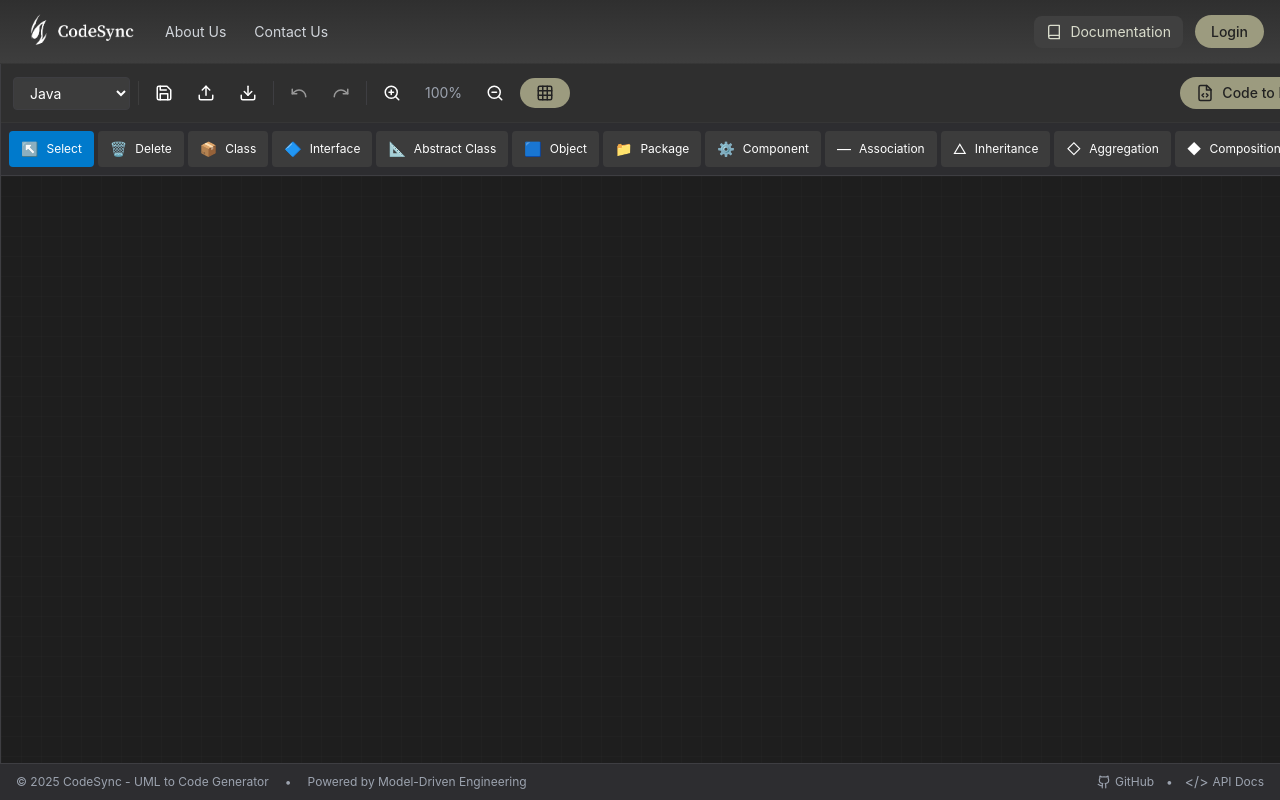
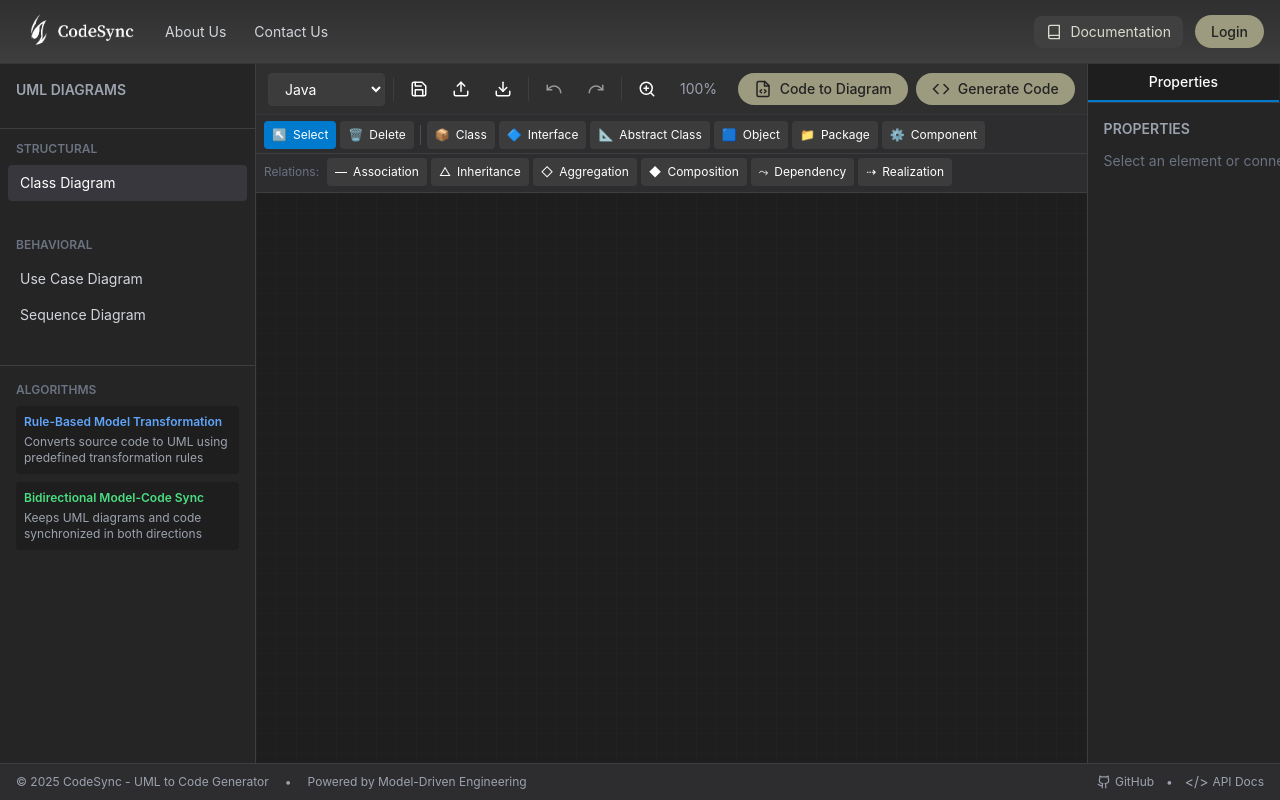
Before and after one commit to CONSTDREAM-PROJECTS/CodeSync, a React (Create React App) app: page / in a window 1280 px wide. Built offline with nearby package versions, Linux system fonts and the light colour scheme.

Commit message:
fixing things

```diff
--- a/src/components/DiagramSidebar.jsx
+++ b/src/components/DiagramSidebar.jsx
@@ -49,7 +49,7 @@ import React from 'react';
 
 const DiagramSidebar = ({ diagramTypes, selectedDiagram, onDiagramSelect }) => {
   return (
-    <div className="w-64 bg-[#252526] border-r border-[#3e3e42] overflow-y-auto">
+    <div className="w-64 flex-shrink-0 bg-[#252526] border-r border-[#3e3e42] overflow-y-auto">
       <div className="p-4 border-b border-[#3e3e42]">
         <h2 className="text-sm font-semibold text-gray-400 mb-3">UML DIAGRAMS</h2>
       </div>
--- a/src/components/DiagramToolbar.jsx
+++ b/src/components/DiagramToolbar.jsx
@@ -124,14 +124,14 @@ const DiagramToolbar = ({
     : 'Generate sequence flow documentation';
 
   return (
-    <div className="p-3 flex items-center justify-between" style={{ background: 'var(--panel-2)', borderBottom: '1px solid rgba(255,255,255,0.03)' }}>
-      <div className="flex items-center space-x-2">
+    <div className="px-3 py-2 flex items-center justify-between flex-shrink-0" style={{ background: 'var(--panel-2)', borderBottom: '1px solid rgba(255,255,255,0.03)' }}>
+      <div className="flex items-center space-x-2 min-w-0 overflow-hidden">
         {/* Language Selector — class diagram only */}
         {supportsLanguageSelect && (
           <select
             value={language}
             onChange={(e) => setLanguage(e.target.value)}
-            className="bg-[#3c3c3c] text-white px-3 py-1.5 rounded border border-[#3e3e42] text-sm focus:outline-none"
+            className="bg-[#3c3c3c] text-white px-3 py-1.5 rounded border border-[#3e3e42] text-sm focus:outline-none flex-shrink-0"
           >
             <option>Java</option>
             <option>Python</option>
@@ -139,33 +139,27 @@ const DiagramToolbar = ({
           </select>
         )}
 
-        <div className="w-px h-6" style={{ background: 'var(--panel)' }}></div>
+        <div className="w-px h-6 flex-shrink-0" style={{ background: 'var(--panel)' }}></div>
 
         {/* File Operations */}
-        <button
-          onClick={onNew}
-          className="p-2 hover:bg-[#3e3e42] rounded transition-colors"
-          title="New"
-        >
+        <button onClick={onNew} className="p-2 hover:bg-[#3e3e42] rounded transition-colors flex-shrink-0" title="New">
           <Save size={18} />
         </button>
-        <label className="p-2 hover:bg-[#3e3e42] rounded transition-colors cursor-pointer" title="Import">
+        <label className="p-2 hover:bg-[#3e3e42] rounded transition-colors cursor-pointer flex-shrink-0" title="Import">
           <Upload size={18} />
           <input type="file" accept=".json" onChange={onImport} className="hidden" />
         </label>
-        <button onClick={onExport} className="p-2 hover:bg-[#3e3e42] rounded transition-colors" title="Export">
+        <button onClick={onExport} className="p-2 hover:bg-[#3e3e42] rounded transition-colors flex-shrink-0" title="Export">
           <Download size={18} />
         </button>
 
-        <div className="w-px h-6 bg-[#3e3e42]"></div>
+        <div className="w-px h-6 bg-[#3e3e42] flex-shrink-0"></div>
 
         {/* Undo/Redo */}
         <button
           onClick={onUndo}
           disabled={!canUndo}
-          className={`p-2 rounded transition-colors ${
-            canUndo ? 'hover:bg-[#3e3e42]' : 'opacity-50 cursor-not-allowed'
-          }`}
+          className={`p-2 rounded transition-colors flex-shrink-0 ${canUndo ? 'hover:bg-[#3e3e42]' : 'opacity-50 cursor-not-allowed'}`}
           title="Undo"
         >
           <Undo size={18} />
@@ -173,27 +167,25 @@ const DiagramToolbar = ({
         <button
           onClick={onRedo}
           disabled={!canRedo}
-          className={`p-2 rounded transition-colors ${
-            canRedo ? 'hover:bg-[#3e3e42]' : 'opacity-50 cursor-not-allowed'
-          }`}
+          className={`p-2 rounded transition-colors flex-shrink-0 ${canRedo ? 'hover:bg-[#3e3e42]' : 'opacity-50 cursor-not-allowed'}`}
           title="Redo"
         >
           <Redo size={18} />
         </button>
 
-        <div className="w-px h-6 bg-[#3e3e42]"></div>
+        <div className="w-px h-6 bg-[#3e3e42] flex-shrink-0"></div>
 
         {/* View Controls */}
-        <button onClick={onZoomIn} className="p-2 hover:bg-[#3e3e42] rounded transition-colors" title="Zoom In">
+        <button onClick={onZoomIn} className="p-2 hover:bg-[#3e3e42] rounded transition-colors flex-shrink-0" title="Zoom In">
           <ZoomIn size={18} />
         </button>
-        <span className="text-sm text-gray-400 px-2">{Math.round(zoom * 100)}%</span>
-        <button onClick={onZoomOut} className="p-2 hover:bg-[#3e3e42] rounded transition-colors" title="Zoom Out">
+        <span className="text-sm text-gray-400 px-2 flex-shrink-0">{Math.round(zoom * 100)}%</span>
+        <button onClick={onZoomOut} className="p-2 hover:bg-[#3e3e42] rounded transition-colors flex-shrink-0" title="Zoom Out">
           <ZoomOut size={18} />
         </button>
         <button
           onClick={onToggleGrid}
-          className={`p-2 rounded transition-colors ${showGrid ? 'btn-primary' : 'hover:bg-[#3e3e42]'}`}
+          className={`p-2 rounded transition-colors flex-shrink-0 ${showGrid ? 'btn-primary' : 'hover:bg-[#3e3e42]'}`}
           style={showGrid ? { color: '#222' } : {}}
           title="Toggle Grid"
         >
@@ -201,7 +193,7 @@ const DiagramToolbar = ({
         </button>
       </div>
 
-      <div className="flex items-center space-x-2">
+      <div className="flex items-center space-x-2 flex-shrink-0 ml-2">
         {/* Code to Diagram — Class Diagram only */}
         {supportsCodeImport && (
           <button
--- a/src/components/PropertiesPanel.jsx
+++ b/src/components/PropertiesPanel.jsx
@@ -188,7 +188,7 @@ const PropertiesPanel = ({
   };
 
   return (
-    <div className="w-96 bg-[#252526] border-l border-[#3e3e42] flex flex-col">
+    <div className="w-96 flex-shrink-0 bg-[#252526] border-l border-[#3e3e42] flex flex-col">
       {/* Tabs */}
       <div className="flex border-b border-[#3e3e42]">
         <button
--- a/src/components/ToolPalette.jsx
+++ b/src/components/ToolPalette.jsx
@@ -55,29 +55,83 @@ import React from 'react';
  */
 
 const ToolPalette = ({ toolbarItems, selectedTool, onToolSelect, onElementAdd }) => {
-  return (
-    <div className="bg-[#2d2d30] border-b border-[#3e3e42] p-2 flex items-center space-x-1 overflow-x-auto">
-      {toolbarItems.map(item => (
-        <button
-          key={item.id}
-          onClick={() => {
+
+  /**
+   * handleClick(item)
+   * LAYMAN'S: Routes the click to the right handler — mode tools
+   *   (select/delete) change the cursor mode; everything else adds
+   *   an element or activates connection drawing.
+   * TECHNICAL: Guard on item.id against the two special mode IDs.
+   */
+  const handleClick = (item) => {
     if (item.id === 'select' || item.id === 'delete') {
       onToolSelect(item.id);
     } else {
       onElementAdd(item.id);
     }
-          }}
-          className={`px-3 py-2 rounded text-sm flex items-center space-x-2 whitespace-nowrap transition-colors ${
+  };
+
+  /**
+   * buttonClass(item)
+   * LAYMAN'S: Returns the correct CSS classes for a button —
+   *   blue if it's the active tool, dark grey otherwise.
+   * TECHNICAL: Active state is driven by selectedTool prop.
+   */
+  const buttonClass = (item) =>
+    `px-2 py-1.5 rounded text-xs flex items-center gap-1.5 whitespace-nowrap transition-colors flex-shrink-0 ${
       selectedTool === item.id
         ? 'bg-[#007acc] text-white'
         : 'bg-[#3c3c3c] hover:bg-[#4e4e4e] text-white'
-          }`}
-          title={item.label}
-        >
+    }`;
+
+  // Split into two groups: mode+elements on row 1, relationships on row 2
+  const row1 = toolbarItems.filter(i => i.group === 'mode' || i.group === 'element');
+  const row2 = toolbarItems.filter(i => i.group === 'relation');
+
+  // If no group tags (fallback for old data), render original single row
+  if (row2.length === 0 && row1.length === 0) {
+    return (
+      <div className="bg-[#2d2d30] border-b border-[#3e3e42] px-2 py-1.5 flex items-center gap-1 overflow-x-auto flex-shrink-0">
+        {toolbarItems.map(item => (
+          <button key={item.id} onClick={() => handleClick(item)} className={buttonClass(item)} title={item.label}>
             <span>{item.icon}</span>
-          <span className="text-xs">{item.label}</span>
+            <span>{item.label}</span>
           </button>
         ))}
+      </div>
+    );
+  }
+
+  return (
+    <div className="bg-[#2d2d30] border-b border-[#3e3e42] flex flex-col flex-shrink-0">
+      {/* Row 1 — Mode controls + Element types */}
+      <div className="px-2 pt-1.5 pb-1 flex items-center gap-1 overflow-x-auto border-b border-[#3e3e42]">
+        {row1.map((item, idx) => (
+          <>
+            {/* Divider between mode and element groups */}
+            {idx > 0 && item.group === 'element' && row1[idx - 1]?.group === 'mode' && (
+              <div key={`div-${item.id}`} className="w-px h-5 bg-[#4e4e4e] flex-shrink-0 mx-0.5" />
+            )}
+            <button key={item.id} onClick={() => handleClick(item)} className={buttonClass(item)} title={item.label}>
+              <span>{item.icon}</span>
+              <span>{item.label}</span>
+            </button>
+          </>
+        ))}
+      </div>
+
+      {/* Row 2 — Relationship types (only shown if any exist) */}
+      {row2.length > 0 && (
+        <div className="px-2 pt-1 pb-1.5 flex items-center gap-1 overflow-x-auto">
+          <span className="text-xs text-gray-500 mr-1 flex-shrink-0">Relations:</span>
+          {row2.map(item => (
+            <button key={item.id} onClick={() => handleClick(item)} className={buttonClass(item)} title={item.label}>
+              <span>{item.icon}</span>
+              <span>{item.label}</span>
+            </button>
+          ))}
+        </div>
+      )}
     </div>
   );
 };
--- a/src/components/UMLEditor.jsx
+++ b/src/components/UMLEditor.jsx
@@ -850,7 +850,7 @@ const UMLEditor = () => {
   };
 
   return (
-    <div className="flex h-screen bg-[#1e1e1e] text-white">
+    <div className="flex w-full bg-[#1e1e1e] text-white overflow-hidden" style={{ height: 'calc(100vh - 60px)' }}>
       {/* Left Sidebar - Diagram Types */}
       <DiagramSidebar
         diagramTypes={diagramTypes}
--- a/src/utils/diagramUtils.js
+++ b/src/utils/diagramUtils.js
@@ -78,55 +78,55 @@ export const diagramTypes = [
 
 const CLASS_DIAGRAM_TOOLS = [
   // ── Mode controls ──────────────────────────────────────────
-  { id: 'select',        label: 'Select',         icon: '↖️' },
-  { id: 'delete',        label: 'Delete',          icon: '🗑️' },
+  { id: 'select',        label: 'Select',         icon: '↖️',  group: 'mode'     },
+  { id: 'delete',        label: 'Delete',          icon: '🗑️', group: 'mode'     },
 
   // ── Element types ──────────────────────────────────────────
-  { id: 'class',         label: 'Class',           icon: '📦' },
-  { id: 'interface',     label: 'Interface',       icon: '🔷' },
-  { id: 'abstract',      label: 'Abstract Class',  icon: '📐' },
-  { id: 'object',        label: 'Object',          icon: '🟦' },
-  { id: 'package',       label: 'Package',         icon: '📁' },
-  { id: 'component',     label: 'Component',       icon: '⚙️' },
+  { id: 'class',         label: 'Class',           icon: '📦',  group: 'element'  },
+  { id: 'interface',     label: 'Interface',       icon: '🔷',  group: 'element'  },
+  { id: 'abstract',      label: 'Abstract Class',  icon: '📐',  group: 'element'  },
+  { id: 'object',        label: 'Object',          icon: '🟦',  group: 'element'  },
+  { id: 'package',       label: 'Package',         icon: '📁',  group: 'element'  },
+  { id: 'component',     label: 'Component',       icon: '⚙️',  group: 'element'  },
 
   // ── Relationship types ─────────────────────────────────────
-  { id: 'association',   label: 'Association',     icon: '—' },
-  { id: 'inheritance',   label: 'Inheritance',     icon: '△' },
-  { id: 'aggregation',   label: 'Aggregation',     icon: '◇' },
-  { id: 'composition',   label: 'Composition',     icon: '◆' },
-  { id: 'dependency',    label: 'Dependency',      icon: '⤳' },
-  { id: 'realization',   label: 'Realization',     icon: '⇢' }
+  { id: 'association',   label: 'Association',     icon: '—',   group: 'relation' },
+  { id: 'inheritance',   label: 'Inheritance',     icon: '△',   group: 'relation' },
+  { id: 'aggregation',   label: 'Aggregation',     icon: '◇',   group: 'relation' },
+  { id: 'composition',   label: 'Composition',     icon: '◆',   group: 'relation' },
+  { id: 'dependency',    label: 'Dependency',      icon: '⤳',   group: 'relation' },
+  { id: 'realization',   label: 'Realization',     icon: '⇢',   group: 'relation' }
 ];
 
 const USE_CASE_DIAGRAM_TOOLS = [
   // ── Mode controls ──────────────────────────────────────────
-  { id: 'select',        label: 'Select',          icon: '↖️' },
-  { id: 'delete',        label: 'Delete',           icon: '🗑️' },
+  { id: 'select',        label: 'Select',          icon: '↖️',  group: 'mode'     },
+  { id: 'delete',        label: 'Delete',           icon: '🗑️', group: 'mode'     },
 
   // ── Element types ──────────────────────────────────────────
-  { id: 'actor',         label: 'Actor',            icon: '🧍' },
-  { id: 'usecase',       label: 'Use Case',         icon: '⭕' },
+  { id: 'actor',         label: 'Actor',            icon: '🧍',  group: 'element'  },
+  { id: 'usecase',       label: 'Use Case',         icon: '⭕',  group: 'element'  },
 
   // ── Relationship types ─────────────────────────────────────
-  { id: 'association',   label: 'Association',      icon: '—' },
-  { id: 'include',       label: '«include»',        icon: '⤵' },
-  { id: 'extend',        label: '«extend»',         icon: '⤴' },
-  { id: 'generalization',label: 'Generalization',   icon: '△' }
+  { id: 'association',   label: 'Association',      icon: '—',   group: 'relation' },
+  { id: 'include',       label: '«include»',        icon: '⤵',   group: 'relation' },
+  { id: 'extend',        label: '«extend»',         icon: '⤴',   group: 'relation' },
+  { id: 'generalization',label: 'Generalization',   icon: '△',   group: 'relation' }
 ];
 
 const SEQUENCE_DIAGRAM_TOOLS = [
   // ── Mode controls ──────────────────────────────────────────
-  { id: 'select',        label: 'Select',           icon: '↖️' },
-  { id: 'delete',        label: 'Delete',            icon: '🗑️' },
+  { id: 'select',        label: 'Select',           icon: '↖️',  group: 'mode'     },
+  { id: 'delete',        label: 'Delete',            icon: '🗑️', group: 'mode'     },
 
   // ── Element types ──────────────────────────────────────────
-  { id: 'lifeline',      label: 'Lifeline',          icon: '|' },
-  { id: 'actor',         label: 'Actor',             icon: '🧍' },
+  { id: 'lifeline',      label: 'Lifeline',          icon: '|',   group: 'element'  },
+  { id: 'actor',         label: 'Actor',             icon: '🧍',  group: 'element'  },
 
   // ── Relationship types ─────────────────────────────────────
-  { id: 'message',       label: 'Message',           icon: '→' },
-  { id: 'return',        label: 'Return',            icon: '←' },
-  { id: 'flow',          label: 'Self Message',      icon: '↩' }
+  { id: 'message',       label: 'Message',           icon: '→',   group: 'relation' },
+  { id: 'return',        label: 'Return',            icon: '←',   group: 'relation' },
+  { id: 'flow',          label: 'Self Message',      icon: '↩',   group: 'relation' }
 ];
 
 
```
Lines whose indentation alone changed are shown as unchanged.
